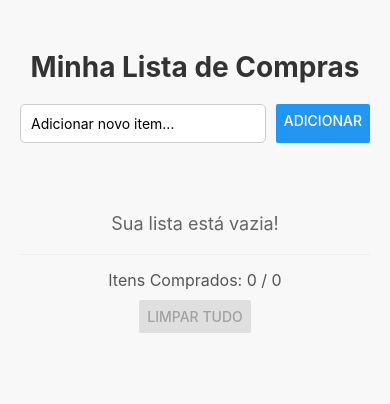
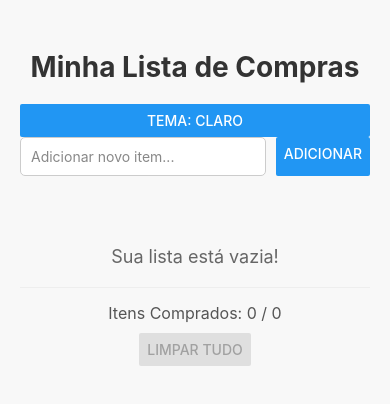
Before and after one commit to Joaopedro0s/Hooks, a React Native app: screen / in a window 390 px wide. Shown: the top 404 px of the page. Built offline with nearby package versions, Linux system fonts and the light colour scheme.

Commit message:
Troca de tema

```diff
--- a/App.js
+++ b/App.js
@@ -1,72 +1,71 @@
-import React, { useState } from 'react'; // Importe useState para gerenciar o input
+// App.js
+import React, { useState } from 'react';
 import {
   StyleSheet,
   View,
   Text,
-  TextInput, // Adicionado para o input
-  Button,    // Adicionado para os botões
-  FlatList,  // Adicionado para renderizar a lista
-  TouchableOpacity // Adicionado para interagir com o texto do item
+  TextInput,
+  Button,
+  FlatList,
+  TouchableOpacity
 } from 'react-native';
 
-// Importe o seu Hook personalizado
 import useShoppingList from './useShoppingList';
 
-// Converte o componente App de CLASSE para FUNÇÃO
 function App() {
-  // Usa o Hook personalizado para gerenciar a lista de compras
   const { items, addItem, removeItem, togglePurchased, clearList, stats } = useShoppingList();
-
-  // Estado local para o valor do input de adicionar novo item
   const [newItemName, setNewItemName] = useState('');
 
-  // Função para lidar com a adição de um item
+  // Hook para alternar tema
+  const [theme, setTheme] = useState('light');
+
+  const isDark = theme === 'dark';
+
   const handleAddItem = () => {
-    addItem(newItemName); // Chama a função do hook para adicionar
-    setNewItemName(''); // Limpa o campo de texto
+    addItem(newItemName);
+    setNewItemName('');
   };
 
-  // Função para renderizar cada item da lista
+  const toggleTheme = () => {
+    setTheme(prev => (prev === 'light' ? 'dark' : 'light'));
+  };
+
   const renderItem = ({ item }) => (
-    <View style={styles.itemContainer}>
-      {/* TouchableOpacity para marcar/desmarcar item como comprado */}
+    <View style={[styles.itemContainer, isDark && styles.itemContainerDark]}>
       <TouchableOpacity
         onPress={() => togglePurchased(item.id)}
         style={styles.itemTextWrapper}
       >
         <Text
-          style={[
-            styles.itemName,
-            item.purchased && styles.purchasedItem, // Aplica estilo se o item foi comprado
-          ]}
+          style={[styles.itemName, item.purchased && styles.purchasedItem, isDark && styles.itemNameDark]}
         >
           {item.name}
         </Text>
       </TouchableOpacity>
-      {/* Botão para remover o item */}
       <Button title="Remover" onPress={() => removeItem(item.id)} color="red" />
     </View>
   );
 
   return (
-    <View style={styles.container}>
-      <Text style={styles.header}>Minha Lista de Compras</Text>
+    <View style={[styles.container, isDark && styles.containerDark]}>
+      <Text style={[styles.header, isDark && styles.headerDark]}>Minha Lista de Compras</Text>
 
-      {/* Área para adicionar novos itens */}
+      <Button title={`Tema: ${theme === 'light' ? 'Claro' : 'Escuro'}`} onPress={toggleTheme} />
+
       <View style={styles.inputContainer}>
         <TextInput
-          style={styles.input}
+          style={[styles.input, isDark && styles.inputDark]}
           placeholder="Adicionar novo item..."
+          placeholderTextColor={isDark ? '#aaa' : '#888'}
           value={newItemName}
           onChangeText={setNewItemName}
-          onSubmitEditing={handleAddItem} // Adiciona ao pressionar 'Enter' no teclado
+          onSubmitEditing={handleAddItem}
         />
         <Button title="Adicionar" onPress={handleAddItem} />
       </View>
 
-      {/* Exibe a lista de itens ou uma mensagem de lista vazia */}
       {items.length === 0 ? (
-        <Text style={styles.emptyListText}>Sua lista está vazia!</Text>
+        <Text style={[styles.emptyListText, isDark && styles.emptyListTextDark]}>Sua lista está vazia!</Text>
       ) : (
         <FlatList
           data={items}
@@ -76,16 +75,15 @@ function App() {
         />
       )}
 
-      {/* Rodapé com estatísticas e botão para limpar a lista */}
       <View style={styles.footer}>
-        <Text style={styles.statsText}>
+        <Text style={[styles.statsText, isDark && styles.statsTextDark]}>
           Itens Comprados: {stats.purchased} / {stats.total}
         </Text>
         <Button
           title="Limpar Tudo"
           onPress={clearList}
           color="orange"
-          disabled={items.length === 0} // Desabilita se a lista estiver vazia
+          disabled={items.length === 0}
         />
       </View>
     </View>
@@ -95,9 +93,12 @@ function App() {
 const styles = StyleSheet.create({
   container: {
     flex: 1,
-    paddingTop: 50, // Espaço superior para o status bar
+    paddingTop: 50,
     paddingHorizontal: 20,
-    backgroundColor: '#f8f8f8', // Fundo leve
+    backgroundColor: '#f8f8f8',
+  },
+  containerDark: {
+    backgroundColor: '#121212',
   },
   header: {
     fontSize: 28,
@@ -106,21 +107,30 @@ const styles = StyleSheet.create({
     textAlign: 'center',
     color: '#333',
   },
+  headerDark: {
+    color: '#fff',
+  },
   inputContainer: {
     flexDirection: 'row',
     marginBottom: 20,
   },
   input: {
-    flex: 1, // Ocupa o máximo de espaço possível
+    flex: 1,
     borderWidth: 1,
     borderColor: '#ccc',
     padding: 10,
     marginRight: 10,
     borderRadius: 5,
     backgroundColor: '#fff',
+    color: '#000',
+  },
+  inputDark: {
+    backgroundColor: '#333',
+    color: '#fff',
+    borderColor: '#555',
   },
   list: {
-    flex: 1, // Garante que a lista ocupe o espaço restante
+    flex: 1,
   },
   itemContainer: {
     flexDirection: 'row',
@@ -133,28 +143,38 @@ const styles = StyleSheet.create({
     backgroundColor: '#fff',
     marginBottom: 5,
     borderRadius: 5,
-    elevation: 1, // Sombra para Android
-    shadowColor: '#000', // Sombra para iOS
+    elevation: 1,
+    shadowColor: '#000',
     shadowOffset: { width: 0, height: 1 },
     shadowOpacity: 0.1,
     shadowRadius: 1,
   },
+  itemContainerDark: {
+    backgroundColor: '#1e1e1e',
+    borderBottomColor: '#333',
+  },
   itemTextWrapper: {
-    flex: 1, // Faz com que o texto ocupe o espaço para o clique
+    flex: 1,
   },
   itemName: {
     fontSize: 18,
     color: '#333',
   },
+  itemNameDark: {
+    color: '#fff',
+  },
   purchasedItem: {
-    textDecorationLine: 'line-through', // Adiciona um risco ao texto
-    color: 'gray', // Cor mais suave para itens comprados
+    textDecorationLine: 'line-through',
+    color: 'gray',
   },
   emptyListText: {
     fontSize: 18,
     textAlign: 'center',
     marginTop: 50,
     color: '#666',
+  },
+  emptyListTextDark: {
+    color: '#aaa',
   },
   footer: {
     marginTop: 20,
@@ -168,6 +188,9 @@ const styles = StyleSheet.create({
     marginBottom: 10,
     color: '#555',
   },
+  statsTextDark: {
+    color: '#ccc',
+  },
 });
 
 export default App;
```
